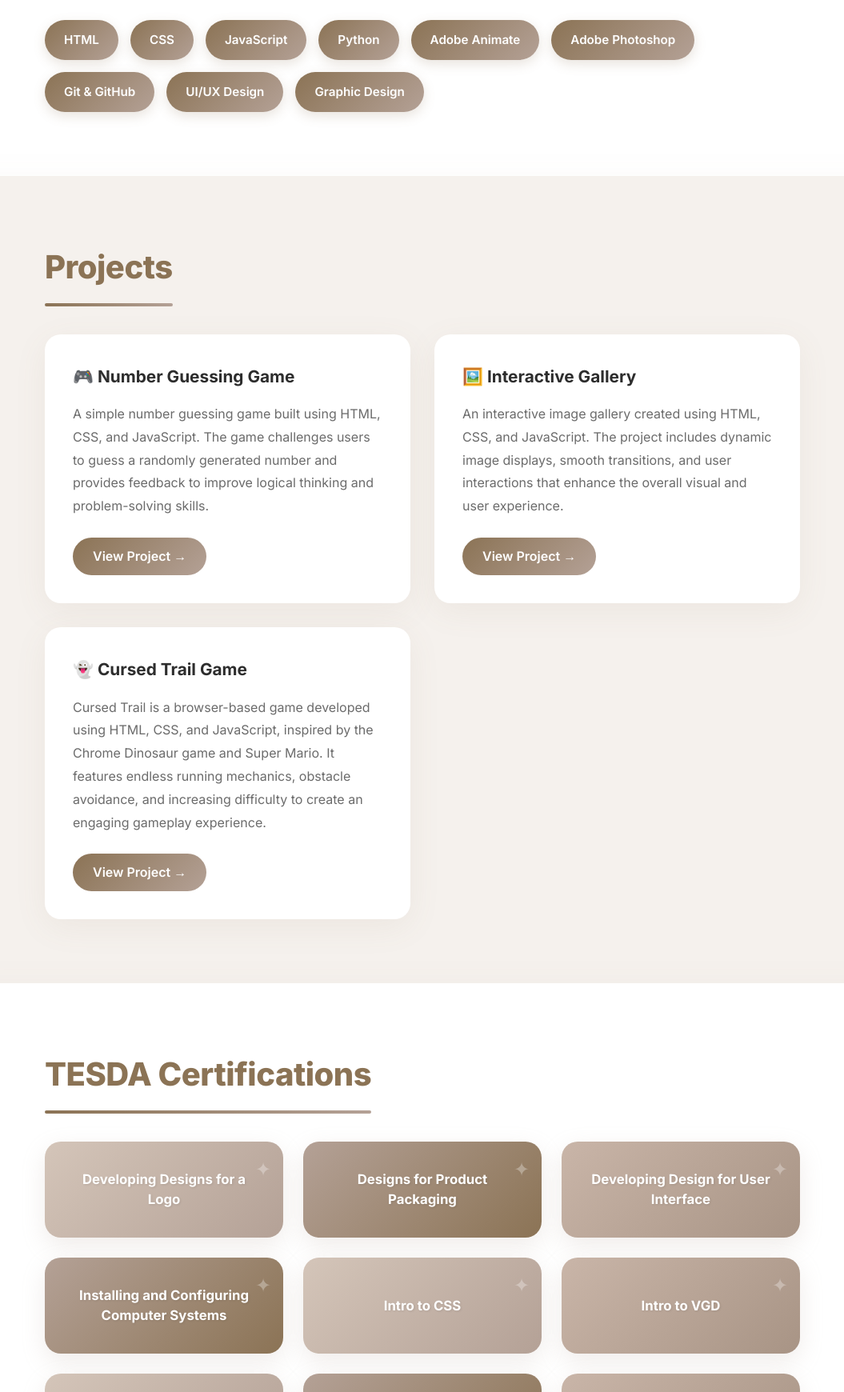
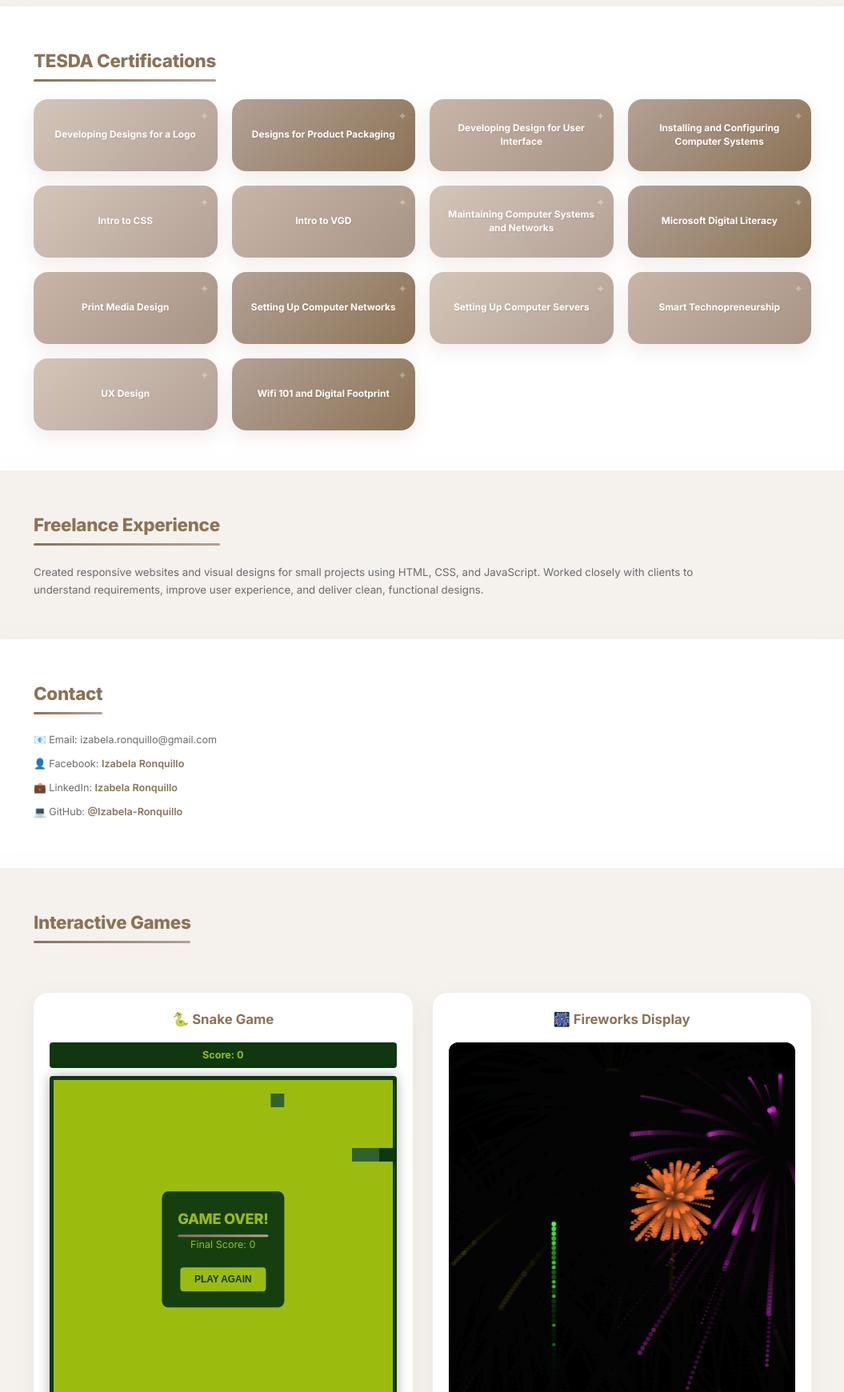
Before and after one commit to Izabela-Ronquillo/Porfolio-Izabela-Ronquilo, a plain HTML site: page index.html in a window 1280 px wide. Shown: the part 1060-2800 px from the top of the page at 80% size, without its empty margins (112-1167 px from the left). Drawn offline with Linux system fonts and the light colour scheme.

Commit message:
Updated Index

```diff
--- a/index.html
+++ b/index.html
@@ -1,9 +1,10 @@
+
 <!DOCTYPE html>
 <html lang="en">
 <head>
     <meta charset="UTF-8">
     <title>Izabela Dorinne P. Ronquillo | IT Portfolio</title>
-    <meta name="viewport" content="width=device-width, initial-scale=1.0">
+    <meta name="viewport" content="width=device-width, initial-scale=1.0, maximum-scale=5.0, user-scalable=yes">
     <link href="https://fonts.googleapis.com/css2?family=Inter:wght@300;400;600;700;800&display=swap" rel="stylesheet">
     <style>
         :root {
@@ -11,11 +12,9 @@
             --secondary: #b4a196;
             --accent: #d4c5b9;
             --dark: #2d2d2d;
-            --dark-light: #4a4a4a;
             --light: #faf8f6;
             --cream: #f5f1ed;
             --gray: #6b6b6b;
-            --card: #ffffff;
         }
 
         * {
@@ -26,17 +25,17 @@
 
         html {
             scroll-behavior: smooth;
+            font-size: 14px;
         }
 
         body {
             font-family: 'Inter', sans-serif;
             background: var(--light);
             color: var(--dark);
-            line-height: 1.7;
+            line-height: 1.6;
             overflow-x: hidden;
         }
 
-        /* Animated Background */
         .bg-animation {
             position: fixed;
             top: 0;
@@ -50,8 +49,8 @@
         .bg-animation span {
             position: absolute;
             display: block;
-            width: 20px;
-            height: 20px;
+            width: 15px;
+            height: 15px;
             background: var(--primary);
             animation: float 25s infinite;
             border-radius: 50%;
@@ -77,15 +76,14 @@
             transition: all 0.3s ease;
         }
 
-        /* Header */
         header {
             background: linear-gradient(135deg, #8b7355 0%, #b4a196 100%);
             color: var(--light);
-            padding: 120px 10% 80px;
+            padding: 50px 5% 40px;
             text-align: center;
             position: relative;
             overflow: hidden;
-            box-shadow: 0 20px 60px rgba(139, 115, 85, 0.15);
+            box-shadow: 0 15px 40px rgba(139, 115, 85, 0.15);
         }
 
         header::before {
@@ -96,28 +94,28 @@
             width: 200%;
             height: 200%;
             background: radial-gradient(circle, rgba(255,255,255,0.05) 1px, transparent 1px);
-            background-size: 50px 50px;
+            background-size: 40px 40px;
             animation: gridMove 20s linear infinite;
         }
 
         @keyframes gridMove {
             0% { transform: translate(0, 0); }
-            100% { transform: translate(50px, 50px); }
+            100% { transform: translate(40px, 40px); }
         }
 
         header h1 {
-            font-size: 3.5rem;
-            margin-bottom: 15px;
+            font-size: 1.8rem;
+            margin-bottom: 8px;
             font-weight: 800;
             position: relative;
             z-index: 1;
-            text-shadow: 2px 2px 20px rgba(0,0,0,0.1);
+            text-shadow: 2px 2px 15px rgba(0,0,0,0.1);
             animation: fadeInUp 1s ease;
-            letter-spacing: -1px;
+            letter-spacing: -0.3px;
         }
 
         header p {
-            font-size: 1.3rem;
+            font-size: 0.9rem;
             opacity: 0.95;
             position: relative;
             z-index: 1;
@@ -126,32 +124,33 @@
         }
 
         nav {
-            margin-top: 35px;
+            margin-top: 20px;
             position: relative;
             z-index: 1;
             animation: fadeInUp 1s ease 0.4s both;
         }
 
         nav a {
-            margin: 0 20px;
+            margin: 0 10px;
             color: var(--light);
             font-weight: 600;
-            padding: 10px 20px;
-            border-radius: 25px;
+            padding: 6px 14px;
+            border-radius: 20px;
             transition: all 0.3s ease;
             display: inline-block;
+            font-size: 0.8rem;
         }
 
         nav a:hover {
             background: rgba(255,255,255,0.15);
-            transform: translateY(-3px);
+            transform: translateY(-2px);
             text-decoration: none;
         }
 
         @keyframes fadeInUp {
             from {
                 opacity: 0;
-                transform: translateY(30px);
+                transform: translateY(20px);
             }
             to {
                 opacity: 1;
@@ -159,17 +158,15 @@
             }
         }
 
-        /* Container */
         .container {
             background: var(--light);
             min-height: 100vh;
         }
 
-        /* Sections */
         section {
-            max-width: 1200px;
+            max-width: 1100px;
             margin: auto;
-            padding: 80px 10%;
+            padding: 50px 5%;
             animation: fadeIn 1s ease;
         }
 
@@ -179,101 +176,94 @@
         }
 
         section h2 {
-            font-size: 2.5rem;
-            margin-bottom: 50px;
+            font-size: 1.6rem;
+            margin-bottom: 30px;
             position: relative;
             display: inline-block;
             font-weight: 800;
             color: var(--primary);
-            letter-spacing: -0.5px;
+            letter-spacing: -0.3px;
         }
 
         section h2::after {
             content: "";
             width: 100%;
-            height: 4px;
+            height: 3px;
             background: linear-gradient(90deg, var(--primary), var(--secondary));
             position: absolute;
             left: 0;
-            bottom: -15px;
-            border-radius: 3px;
+            bottom: -8px;
+            border-radius: 2px;
             animation: slideIn 0.8s ease;
         }
 
         @keyframes slideIn {
-            from {
-                width: 0;
-            }
-            to {
-                width: 100%;
-            }
+            from { width: 0; }
+            to { width: 100%; }
         }
 
-        /* About */
         #about {
             background: var(--cream);
-            border-radius: 30px;
-            margin-top: -50px;
-            box-shadow: 0 20px 60px rgba(139, 115, 85, 0.08);
+            border-radius: 25px;
+            margin-top: -25px;
+            box-shadow: 0 15px 45px rgba(139, 115, 85, 0.08);
         }
 
         #about p {
-            max-width: 900px;
+            max-width: 850px;
             color: var(--gray);
-            font-size: 1.15rem;
-            line-height: 2;
+            font-size: 0.95rem;
+            line-height: 1.7;
             text-align: justify;
         }
 
-        /* Skills */
         .skills {
             background: white;
-            border-radius: 30px;
-            box-shadow: 0 20px 60px rgba(139, 115, 85, 0.08);
+            border-radius: 25px;
+            box-shadow: 0 15px 45px rgba(139, 115, 85, 0.08);
         }
 
         .skills ul {
             display: flex;
             flex-wrap: wrap;
-            gap: 15px;
+            gap: 10px;
             list-style: none;
         }
 
         .skills li {
             background: linear-gradient(135deg, var(--primary), var(--secondary));
             color: white;
-            padding: 12px 24px;
-            border-radius: 50px;
-            font-size: 0.95rem;
+            padding: 8px 18px;
+            border-radius: 40px;
+            font-size: 0.8rem;
             font-weight: 600;
             transition: all 0.3s ease;
-            box-shadow: 0 5px 15px rgba(139, 115, 85, 0.2);
+            box-shadow: 0 4px 12px rgba(139, 115, 85, 0.2);
             cursor: pointer;
         }
 
         .skills li:hover {
-            transform: translateY(-5px) scale(1.05);
-            box-shadow: 0 10px 30px rgba(139, 115, 85, 0.3);
+            transform: translateY(-4px) scale(1.05);
+            box-shadow: 0 8px 25px rgba(139, 115, 85, 0.3);
         }
 
-        /* Projects */
         #projects {
             background: var(--cream);
-            border-radius: 30px;
-            box-shadow: 0 20px 60px rgba(139, 115, 85, 0.08);
+            border-radius: 25px;
+            box-shadow: 0 15px 45px rgba(139, 115, 85, 0.08);
         }
 
         .projects-grid {
             display: grid;
-            grid-template-columns: repeat(auto-fit, minmax(300px, 1fr));
-            gap: 30px;
+            grid-template-columns: repeat(auto-fit, minmax(260px, 1fr));
+            gap: 20px;
         }
 
         .project {
             background: white;
-            border-radius: 20px;
-            padding: 35px;
-            box-shadow: 0 10px 40px rgba(139, 115, 85, 0.08);
+            border-radius: 18px;
+            padding: 24px;
+            box-shadow: 0 8px 30px rgba(139, 115, 85, 0.08);
             transition: all 0.4s cubic-bezier(0.175, 0.885, 0.32, 1.275);
             position: relative;
             overflow: hidden;
@@ -285,7 +275,7 @@
             top: 0;
             left: 0;
             width: 100%;
-            height: 4px;
+            height: 3px;
             background: linear-gradient(90deg, var(--primary), var(--secondary));
             transform: scaleX(0);
             transition: transform 0.4s ease;
@@ -296,66 +286,66 @@
         }
 
         .project:hover {
-            transform: translateY(-10px);
-            box-shadow: 0 20px 60px rgba(139, 115, 85, 0.15);
+            transform: translateY(-8px);
+            box-shadow: 0 16px 50px rgba(139, 115, 85, 0.15);
         }
 
         .project h3 {
             margin-top: 0;
-            margin-bottom: 15px;
-            font-size: 1.3rem;
+            margin-bottom: 10px;
+            font-size: 1.05rem;
             color: var(--dark);
             font-weight: 700;
         }
 
         .project p {
             color: var(--gray);
-            font-size: 1rem;
-            line-height: 1.8;
-            margin-bottom: 15px;
+            font-size: 0.85rem;
+            line-height: 1.6;
+            margin-bottom: 10px;
         }
 
         .project a {
             display: inline-block;
-            margin-top: 10px;
-            padding: 10px 25px;
+            margin-top: 6px;
+            padding: 7px 18px;
             background: linear-gradient(135deg, var(--primary), var(--secondary));
             color: white;
-            border-radius: 25px;
+            border-radius: 20px;
             font-weight: 600;
             transition: all 0.3s ease;
+            font-size: 0.8rem;
         }
 
         .project a:hover {
-            transform: translateX(5px);
-            box-shadow: 0 5px 20px rgba(139, 115, 85, 0.3);
+            transform: translateX(4px);
+            box-shadow: 0 4px 18px rgba(139, 115, 85, 0.3);
             text-decoration: none;
         }
 
-        /* Certifications */
         #certifications {
             background: white;
-            border-radius: 30px;
-            box-shadow: 0 20px 60px rgba(139, 115, 85, 0.08);
+            border-radius: 25px;
+            box-shadow: 0 15px 45px rgba(139, 115, 85, 0.08);
         }
 
         .certifications-grid {
             display: grid;
-            grid-template-columns: repeat(auto-fit, minmax(280px, 1fr));
-            gap: 25px;
+            grid-template-columns: repeat(auto-fit, minmax(220px, 1fr));
+            gap: 18px;
         }
 
         .cert-card {
             background: linear-gradient(135deg, #d4c5b9 0%, #b4a196 100%);
-            border-radius: 20px;
-            padding: 30px 25px;
-            box-shadow: 0 10px 30px rgba(180, 161, 150, 0.2);
+            border-radius: 18px;
+            padding: 22px 18px;
+            box-shadow: 0 8px 25px rgba(180, 161, 150, 0.2);
             transition: all 0.4s cubic-bezier(0.175, 0.885, 0.32, 1.275);
             text-align: center;
             display: flex;
             align-items: center;
             justify-content: center;
-            min-height: 120px;
+            min-height: 90px;
             color: white;
             text-decoration: none;
             position: relative;
@@ -365,9 +355,9 @@
         .cert-card::before {
             content: '✦';
             position: absolute;
-            top: 15px;
-            right: 15px;
-            font-size: 1.5rem;
+            top: 10px;
+            right: 10px;
+            font-size: 1rem;
             opacity: 0.3;
             transition: all 0.3s ease;
         }
@@ -378,8 +368,8 @@
         }
 
         .cert-card:hover {
-            transform: translateY(-8px) scale(1.02);
-            box-shadow: 0 20px 50px rgba(180, 161, 150, 0.3);
+            transform: translateY(-6px) scale(1.02);
+            box-shadow: 0 16px 45px rgba(180, 161, 150, 0.3);
             text-decoration: none;
         }
 
@@ -392,44 +382,42 @@
         }
 
         .cert-card h3 {
-            font-size: 1.05rem;
+            font-size: 0.85rem;
             margin: 0;
             color: white;
-            line-height: 1.5;
+            line-height: 1.4;
             font-weight: 700;
-            text-shadow: 1px 1px 3px rgba(0,0,0,0.1);
+            text-shadow: 1px 1px 2px rgba(0,0,0,0.1);
         }
 
-        /* Activities */
         #activities {
             background: var(--cream);
-            border-radius: 30px;
-            box-shadow: 0 20px 60px rgba(139, 115, 85, 0.08);
+            border-radius: 25px;
+            box-shadow: 0 15px 45px rgba(139, 115, 85, 0.08);
         }
 
         #activities p {
             color: var(--gray);
-            font-size: 1.1rem;
-            line-height: 2;
-            max-width: 900px;
+            font-size: 0.95rem;
+            line-height: 1.7;
+            max-width: 850px;
         }
 
-        /* Contact */
         #contact {
             background: white;
-            border-radius: 30px;
-            box-shadow: 0 20px 60px rgba(139, 115, 85, 0.08);
+            border-radius: 25px;
+            box-shadow: 0 15px 45px rgba(139, 115, 85, 0.08);
         }
 
         #contact p {
-            font-size: 1.1rem;
-            margin-bottom: 15px;
+            font-size: 0.9rem;
+            margin-bottom: 10px;
             color: var(--gray);
             transition: all 0.3s ease;
         }
 
         #contact p:hover {
-            transform: translateX(10px);
+            transform: translateX(8px);
             color: var(--primary);
         }
 
@@ -455,44 +443,42 @@
             width: 100%;
         }
 
-        /* Games Section */
         #games {
             background: var(--cream);
-            border-radius: 30px;
-            box-shadow: 0 20px 60px rgba(139, 115, 85, 0.08);
-            padding: 80px 10%;
+            border-radius: 25px;
+            box-shadow: 0 15px 45px rgba(139, 115, 85, 0.08);
+            padding: 50px 5%;
         }
 
         .games-container {
             display: flex;
-            gap: 40px;
-            margin-top: 30px;
+            gap: 25px;
+            margin-top: 20px;
             align-items: flex-start;
         }
 
         .game-wrapper {
             background: white;
-            border-radius: 20px;
-            padding: 30px;
-            box-shadow: 0 10px 40px rgba(139, 115, 85, 0.08);
+            border-radius: 18px;
+            padding: 20px;
+            box-shadow: 0 8px 30px rgba(139, 115, 85, 0.08);
             transition: all 0.4s ease;
             flex: 1;
         }
 
         .game-wrapper:hover {
-            transform: translateY(-5px);
-            box-shadow: 0 20px 60px rgba(139, 115, 85, 0.15);
+            transform: translateY(-4px);
+            box-shadow: 0 16px 50px rgba(139, 115, 85, 0.15);
         }
 
         .game-title {
-            font-size: 1.8rem;
+            font-size: 1.2rem;
             color: var(--primary);
-            margin-bottom: 20px;
+            margin-bottom: 15px;
             font-weight: 700;
             text-align: center;
         }
 
-        /* Snake Game Styles */
         .snake-container {
             text-align: center;
         }
@@ -500,18 +486,18 @@
         .snake-score-board {
             background-color: #0f380f;
             color: #9bbc0f;
-            padding: 10px 20px;
-            margin-bottom: 15px;
-            border-radius: 5px;
-            font-size: 1.2em;
+            padding: 6px 14px;
+            margin-bottom: 10px;
+            border-radius: 4px;
+            font-size: 0.9rem;
             font-weight: bold;
         }
 
         #snakeCanvas {
             background-color: #9bbc0f;
-            border: 8px solid #0f380f;
-            border-radius: 5px;
-            box-shadow: 0 0 20px rgba(0, 0, 0, 0.3);
+            border: 5px solid #0f380f;
+            border-radius: 4px;
+            box-shadow: 0 0 15px rgba(0, 0, 0, 0.3);
             max-width: 100%;
             height: auto;
             margin: 0 auto;
@@ -519,20 +505,20 @@
         }
 
         .mobile-controls {
-            margin-top: 20px;
+            margin-top: 12px;
             display: grid;
-            grid-template-columns: repeat(3, 60px);
-            grid-template-rows: repeat(3, 60px);
-            gap: 8px;
+            grid-template-columns: repeat(3, 45px);
+            grid-template-rows: repeat(3, 45px);
+            gap: 5px;
             justify-content: center;
         }
 
         .control-btn {
             background-color: #0f380f;
             color: #9bbc0f;
-            border: 3px solid #9bbc0f;
-            border-radius: 10px;
-            font-size: 1.5em;
+            border: 2px solid #9bbc0f;
+            border-radius: 7px;
+            font-size: 1.1em;
             font-weight: bold;
             cursor: pointer;
             transition: all 0.1s;
@@ -555,7 +541,7 @@
             grid-row: 2;
             background-color: #306230;
             border-color: #0f380f;
-            font-size: 1em;
+            font-size: 0.85em;
             cursor: default;
         }
         .control-btn.right { grid-column: 3; grid-row: 2; }
@@ -569,8 +555,8 @@
             align-items: center;
             background-color: rgba(15, 56, 15, 0.95);
             color: #9bbc0f;
-            border-radius: 10px;
-            padding: 30px;
+            border-radius: 8px;
+            padding: 20px;
             top: 50%;
             left: 50%;
             transform: translate(-50%, -50%);
@@ -581,16 +567,28 @@
             display: flex;
         }
 
+        #snakeGameOverScreen h2 {
+            font-size: 1.3rem;
+            margin-bottom: 8px;
+            color: #9bbc0f;
+        }
+
+        #snakeGameOverScreen p {
+            font-size: 0.9rem;
+            margin-bottom: 8px;
+            color: #9bbc0f;
+        }
+
         .restart-btn {
             background-color: #9bbc0f;
             color: #0f380f;
             border: none;
-            padding: 12px 25px;
-            font-size: 1.1em;
+            padding: 8px 18px;
+            font-size: 0.85em;
             font-weight: bold;
-            border-radius: 5px;
+            border-radius: 4px;
             cursor: pointer;
-            margin-top: 15px;
+            margin-top: 10px;
             transition: transform 0.2s;
         }
 
@@ -598,13 +596,12 @@
             transform: scale(1.1);
         }
 
-        /* Fireworks Styles */
         .fireworks-container {
             position: relative;
             width: 100%;
-            height: 600px;
+            height: 450px;
             background: #000;
-            border-radius: 15px;
+            border-radius: 12px;
             overflow: hidden;
         }
 
@@ -614,62 +611,108 @@
             height: 100%;
         }
 
-        /* Footer */
         footer {
             background: var(--dark);
             color: var(--accent);
             text-align: center;
-            padding: 40px 10%;
-            font-size: 1rem;
+            padding: 30px 5%;
+            font-size: 0.85rem;
         }
 
         footer a {
             color: var(--accent);
-            margin: 0 15px;
+            margin: 0 10px;
             transition: all 0.3s ease;
         }
 
         footer a:hover {
             color: var(--light);
-            transform: translateY(-3px);
+            transform: translateY(-2px);
             display: inline-block;
         }
 
-        /* Responsive */
         @media (max-width: 968px) {
             .games-container {
                 flex-direction: column;
             }
+
+            header h1 {
+                font-size: 1.5rem;
+            }
+
+            header p {
+                font-size: 0.8rem;
+            }
+
+            section h2 {
+                font-size: 1.4rem;
+            }
         }
 
         @media (max-width: 768px) {
+            header {
+                padding: 40px 5% 35px;
+            }
+
             header h1 {
-                font-size: 2.5rem;
+                font-size: 1.3rem;
             }
 
             header p {
-                font-size: 1.1rem;
+                font-size: 0.75rem;
             }
 
             nav a {
-                margin: 8px;
-                display: inline-block;
+                margin: 5px;
+                padding: 5px 10px;
+                font-size: 0.7rem;
+            }
+
+            section {
+                padding: 40px 5%;
             }
 
             section h2 {
-                font-size: 2rem;
+                font-size: 1.2rem;
+                margin-bottom: 20px;
             }
 
             .projects-grid,
             .certifications-grid {
                 grid-template-columns: 1fr;
             }
+
+            .fireworks-container {
+                height: 350px;
+            }
         }
 
-        /* Scroll Reveal */
+        @media (max-width: 480px) {
+            html {
+                font-size: 13px;
+            }
+
+            header h1 {
+                font-size: 1.2rem;
+            }
+
+            section {
+                padding: 35px 5%;
+            }
+
+            .game-title {
+                font-size: 1rem;
+            }
+
+            .mobile-controls {
+                grid-template-columns: repeat(3, 40px);
+                grid-template-rows: repeat(3, 40px);
+            }
+        }
+
         .reveal {
             opacity: 0;
-            transform: translateY(50px);
+            transform: translateY(40px);
             transition: all 0.8s ease;
         }
 
@@ -830,10 +873,10 @@
             <p>💻 GitHub: <a href="https://github.com/Izabela-Ronquillo" target="_blank">@Izabela-Ronquillo</a></p>
         </section>
 
-        <!-- Games Section -->
         <section id="games" class="reveal">
             <h2>Interactive Games</h2>
             <div class="games-container">
+                <div class="games-container">
                 <!-- Snake Game -->
                 <div class="game-wrapper">
                     <h3 class="game-title">🐍 Snake Game</h3>
```
